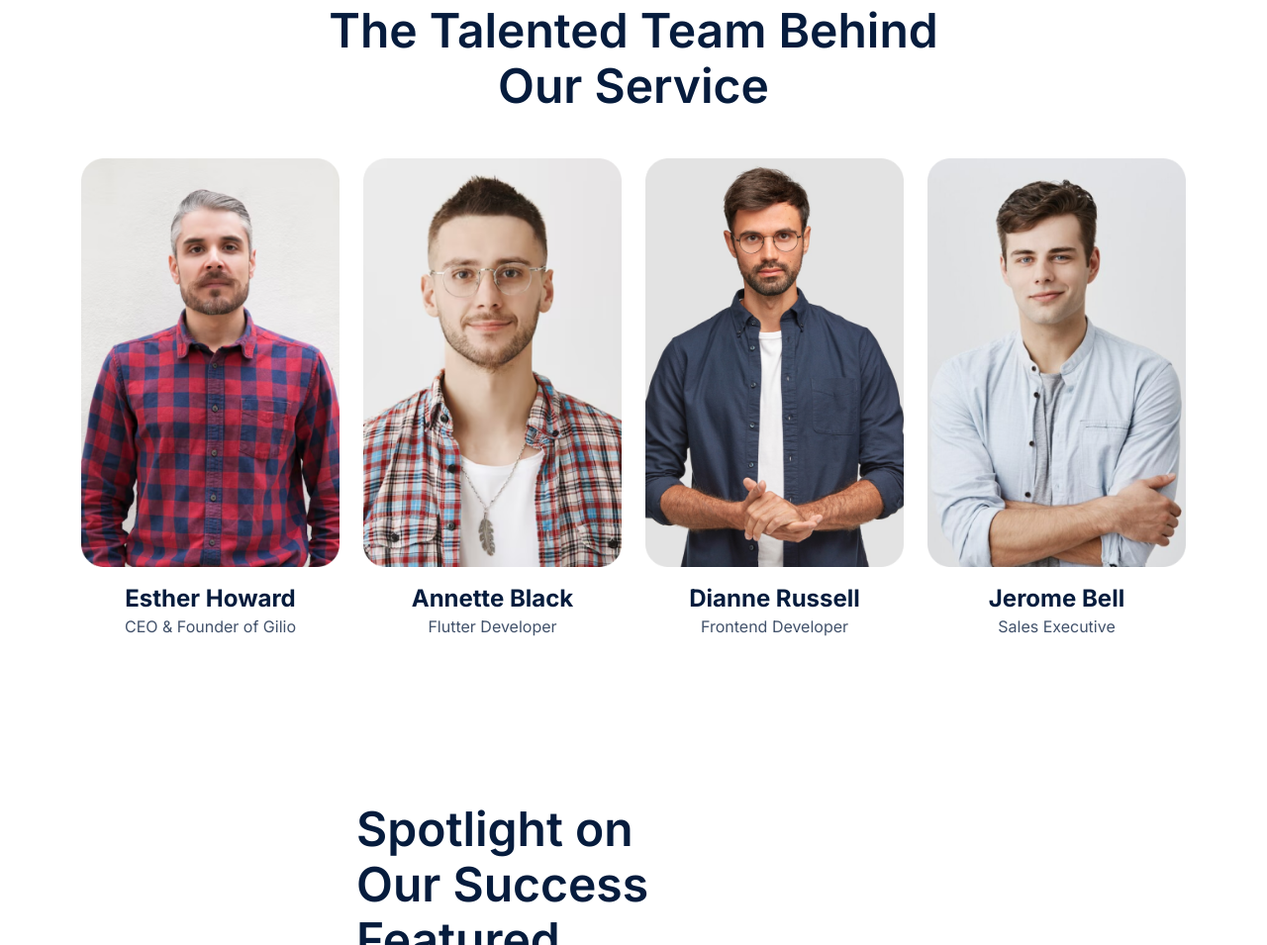
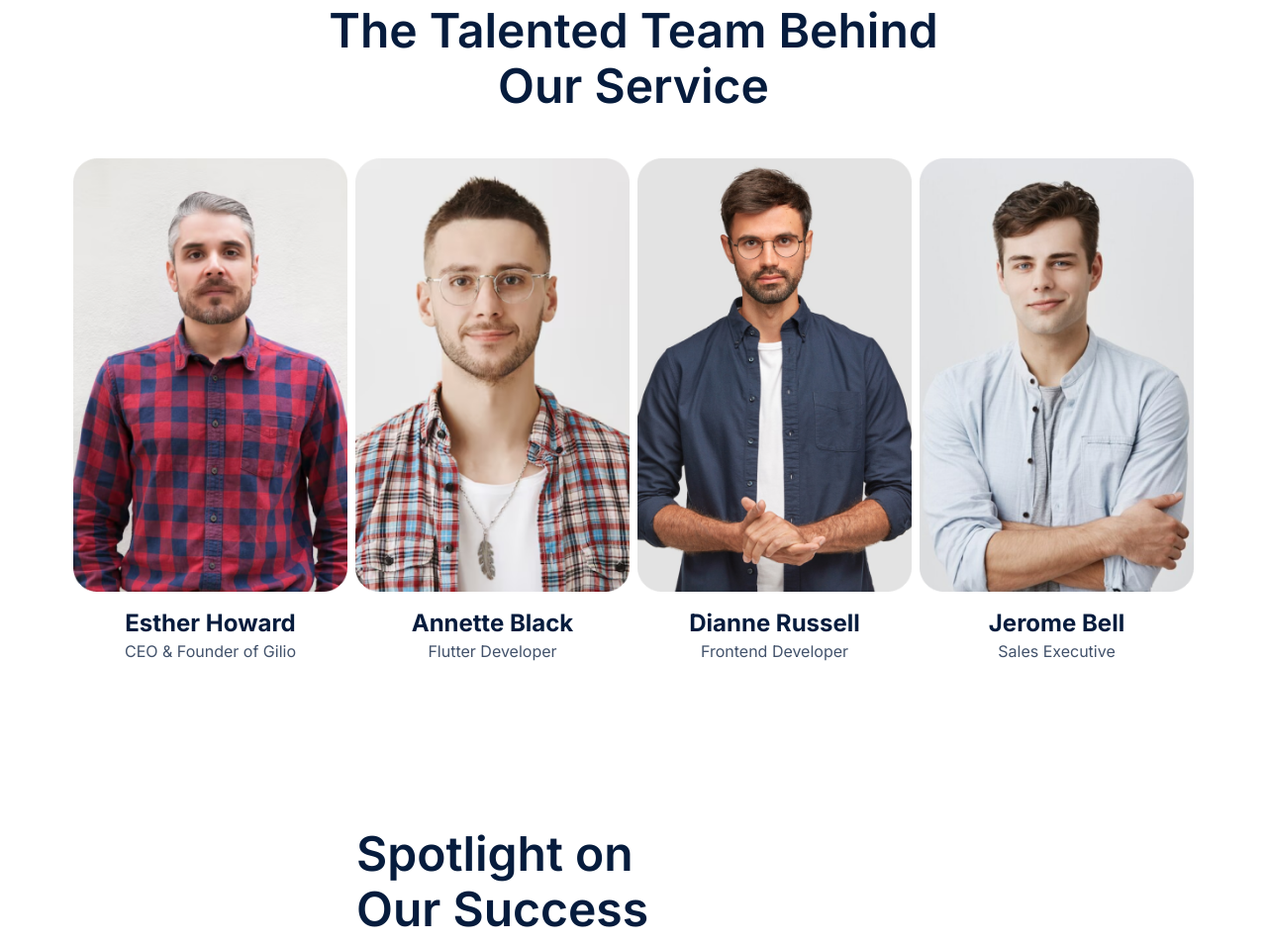
Before and after one commit to qtecsolution/qtec_html_V3, a plain HTML site: page about.html in a window 1280 px wide. Shown: the part 5440-6395 px from the top of the page at 99% size. Drawn offline with nearby package versions, Linux system fonts and the light colour scheme.

Commit message:
fix: reduce gap between team member card

```diff
--- a/about.html
+++ b/about.html
@@ -852,7 +852,7 @@
         </div>
 
         <div class="row justify-content-center gy-4">
-            <div class="col-lg-3 col-md-4 col-sm-6">
+            <div class="col-lg-3 col-md-4 col-sm-6 card-col">
                 <div class="team-card">
                     <div class="team-image">
                         <img src="assets/images/about/team-member-1.png" alt="Esther Howard">
@@ -863,7 +863,7 @@
                     </div>
                 </div>
             </div>
-            <div class="col-lg-3 col-md-4 col-sm-6">
+            <div class="col-lg-3 col-md-4 col-sm-6 card-col">
                 <div class="team-card">
                     <div class="team-image">
                         <img src="assets/images/about/team-member-2.png" alt="Esther Howard">
@@ -874,7 +874,7 @@
                     </div>
                 </div>
             </div>
-            <div class="col-lg-3 col-md-4 col-sm-6">
+            <div class="col-lg-3 col-md-4 col-sm-6 card-col">
                 <div class="team-card">
                     <div class="team-image">
                         <img src="assets/images/about/team-member-3.png" alt="Esther Howard">
@@ -885,7 +885,7 @@
                     </div>
                 </div>
             </div>
-            <div class="col-lg-3 col-md-4 col-sm-6">
+            <div class="col-lg-3 col-md-4 col-sm-6 card-col">
                 <div class="team-card">
                     <div class="team-image">
                         <img src="assets/images/about/team-member-4.png" alt="Esther Howard">
--- a/assets/scss/pages/_about.scss
+++ b/assets/scss/pages/_about.scss
@@ -671,6 +671,9 @@
     }
   }
 
+  .card-col{
+    padding-inline: 4px;
+  }
   .team-card {
     width: 100%;
     max-width: 400px;
```
Also changed, not shown: team.html (+20 -20 lines), assets/css/style.min.css, 1 other file.
